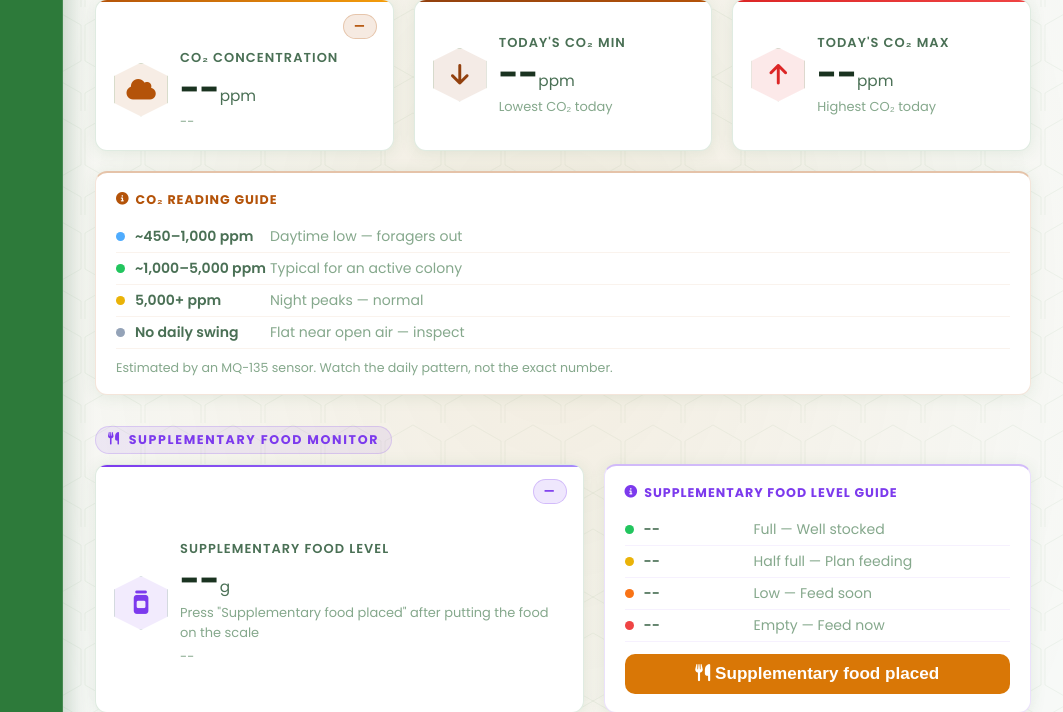
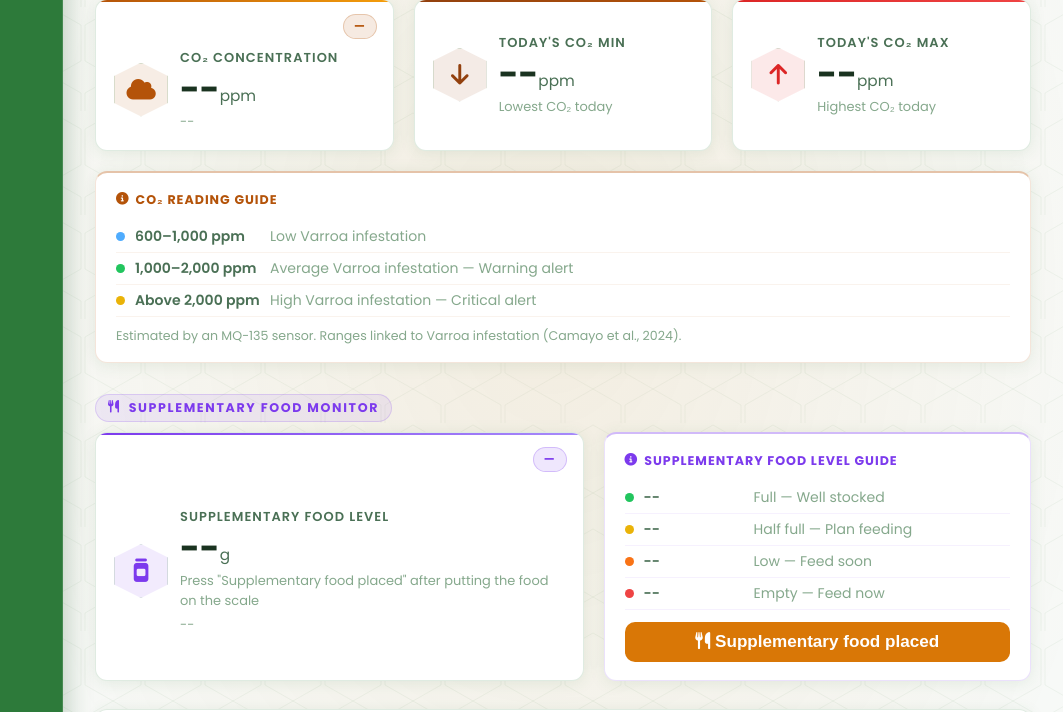
Before and after one commit to estoqueMark/HiveSense_Laragon, a PHP site: page /index.php?url=dashboard in a window 1280 px wide. Shown: the part 617-1329 px from the top of the page, without its empty margins (217-1280 px from the left). Run offline with PHP 8.4, Linux system fonts and the light colour scheme; the visitor is signed in with stand-in values (Sample User, id 1); tables that the repository leaves empty or names only in its code hold one stand-in row (values such as "Sample post"); some libraries are stand-ins or nearby versions.

Commit message:
After Defense

```diff
--- a/app/controllers/Dashboard.php
+++ b/app/controllers/Dashboard.php
@@ -66,6 +66,13 @@ class Dashboard extends Hive_Controller {
             }
 
             $responseData = array_merge($latest, $minMax ?? []);
+
+            // Estimated CO2 ranges (Camayo et al., 2024) used for the badge and the alerts
+            $responseData['co2_bands'] = [
+                'low'      => Alert_Model::CO2_LOW_PPM,
+                'warning'  => Alert_Model::CO2_WARNING_PPM,
+                'critical' => Alert_Model::CO2_CRITICAL_PPM,
+            ];
 
             // Food status is judged against the weight recorded as "full" (Food placed button)
             $responseData['food_bands'] = [
@@ -427,7 +434,14 @@ class Dashboard extends Hive_Controller {
             return $RED;
         };
         // CO2 is an uncalibrated MQ-135 estimate, so it is left uncoloured
-        $co2Color = function ($v) { return null; };
+        // CO2 (estimated): same limits as the alerts (warning 1,000-2,000 ppm, critical above 2,000 ppm)
+        $co2Color = function ($v) use ($RED, $ORANGE) {
+            if ($v === null || $v === '') return null;
+            $v = (float)$v;
+            if ($v > Alert_Model::CO2_CRITICAL_PPM) return $RED;
+            if ($v >= Alert_Model::CO2_WARNING_PPM) return $ORANGE;
+            return null;
+        };
 
         // Food is coloured against the "full" weight recorded for this hive (Food placed button).
         // No recorded full weight = no colour (there is nothing to compare against).
@@ -572,8 +586,8 @@ class Dashboard extends Hive_Controller {
             [$BLUE,   'Cold (temp below 32 °C)'],
             [$GREEN,  'Optimal / Good / Full supplementary food'],
             [$YELLOW, 'Warm / Humid / Half-full supplementary food'],
-            [$ORANGE, 'Dry / Low supplementary food'],
-            [$RED,    'Hot / Very humid / Empty supplementary food'],
+            [$ORANGE, 'Dry / Warning CO2 (1,000-2,000 ppm) / Low supplementary food'],
+            [$RED,    'Hot / Very humid / Critical CO2 (above 2,000 ppm) / Empty supplementary food'],
         ];
         foreach ($legend as $i => [$rgb, $text]) {
             $cell = 'A' . ($l + 1 + $i);
--- a/app/core/config.php
+++ b/app/core/config.php
@@ -40,7 +40,7 @@ define('FOOD_MAX_G', 20000);
 date_default_timezone_set('Asia/Manila');
 
 // A hive counts as offline if it has sent nothing for this many minutes
-if (!defined('SENSOR_OFFLINE_MIN')) define('SENSOR_OFFLINE_MIN', 10);
+if (!defined('SENSOR_OFFLINE_MIN')) define('SENSOR_OFFLINE_MIN', 3);
 
 // Don't show PHP errors to visitors on the live site
 error_reporting(E_ALL);
--- a/app/models/Alert_Model.php
+++ b/app/models/Alert_Model.php
@@ -8,8 +8,12 @@ class Alert_Model extends Base_Model {
     const TEMP_HOT        = 38;
     const HUM_DRY         = 50;
     const HUM_VERY_HUMID  = 85;
-    // CO2 is shown on the dashboard as an informational trend only. Healthy colonies cycle
-    // between ~500 ppm (day) and 5,000+ ppm (night), so no fixed limit is used for alerts.
+    // Estimated CO2 (MQ-135) ranges linked to Varroa infestation (Camayo et al., 2024):
+    //   600-1000 ppm = low infestation, 1000-2000 ppm = average (warning alert),
+    //   above 2000 ppm = high (critical alert)
+    const CO2_LOW_PPM      = 600;
+    const CO2_WARNING_PPM  = 1000;
+    const CO2_CRITICAL_PPM = 2000;
 
     // Food is judged against the weight the beekeeper recorded as "full" (button on the dashboard)
     const FOOD_FULL_PCT   = 75;   // >= 75% of the recorded full weight = Full
@@ -53,10 +57,16 @@ class Alert_Model extends Base_Model {
             }
         }
 
-        // CO2 is informational only (no alerts) - but still counted as "reported" so any old
-        // CO2 alert left in the database is resolved automatically.
         if ($co2 !== null) {
             $reported[] = 'co2';
+            $ppm = round($co2);
+            if ($co2 > self::CO2_CRITICAL_PPM) {
+                $triggered[] = ['type' => 'co2', 'severity' => 'critical', 'value' => $co2,
+                    'message' => "Estimated CO₂ reached {$ppm} ppm — range linked to a high Varroa infestation. Inspect the hive for Varroa mites now."];
+            } elseif ($co2 >= self::CO2_WARNING_PPM) {
+                $triggered[] = ['type' => 'co2', 'severity' => 'warning', 'value' => $co2,
+                    'message' => "Estimated CO₂ reached {$ppm} ppm — range linked to an average Varroa infestation. Inspect the hive for Varroa mites."];
+            }
         }
 
         if ($foodLevel !== null) {
--- a/app/views/dashboard.view.php
+++ b/app/views/dashboard.view.php
@@ -220,11 +220,10 @@
                 </div>
                 <div class="co2-scale-card">
                     <div class="co2-scale-title"><i class="fas fa-info-circle"></i> CO₂ Reading Guide</div>
-                    <div class="co2-scale-row"><span class="co2-dot low"></span><span class="co2-scale-range">~450–1,000 ppm</span><span class="co2-scale-label">Daytime low — foragers out</span></div>
-                    <div class="co2-scale-row"><span class="co2-dot typical"></span><span class="co2-scale-range">~1,000–5,000 ppm</span><span class="co2-scale-label">Typical for an active colony</span></div>
-                    <div class="co2-scale-row"><span class="co2-dot peak"></span><span class="co2-scale-range">5,000+ ppm</span><span class="co2-scale-label">Night peaks — normal</span></div>
-                    <div class="co2-scale-row"><span class="co2-dot flat"></span><span class="co2-scale-range">No daily swing</span><span class="co2-scale-label">Flat near open air — inspect</span></div>
-                    <div class="co2-scale-note">Estimated by an MQ-135 sensor. Watch the daily pattern, not the exact number.</div>
+                    <div class="co2-scale-row"><span class="co2-dot low"></span><span class="co2-scale-range">600–1,000 ppm</span><span class="co2-scale-label">Low Varroa infestation</span></div>
+                    <div class="co2-scale-row"><span class="co2-dot typical"></span><span class="co2-scale-range">1,000–2,000 ppm</span><span class="co2-scale-label">Average Varroa infestation — Warning alert</span></div>
+                    <div class="co2-scale-row"><span class="co2-dot peak"></span><span class="co2-scale-range">Above 2,000 ppm</span><span class="co2-scale-label">High Varroa infestation — Critical alert</span></div>
+                    <div class="co2-scale-note">Estimated by an MQ-135 sensor. Ranges linked to Varroa infestation (Camayo et al., 2024).</div>
                 </div>
             </div>
         </div>
--- a/index.php
+++ b/index.php
@@ -110,15 +110,7 @@ if ($seg0 === '' || $seg0 === 'home') {
         header('Location: ' . ROOT . '/dashboard');
         exit();
     }
-    $announcements = [];
-    try {
-        require_once MODELS_PATH . '/Base_Model.php';
-        require_once MODELS_PATH . '/Announcement_Model.php';
-        $announcements = (new Announcement_Model())->getActive();
-    } catch (\Throwable $e) {
-        $announcements = [];
-    }
-    (new Base_Controller())->view('home', ['announcements' => $announcements]);
+    (new Base_Controller())->view('home');
 }
 
 // ── LOGIN ─────────────────────────────────────────────────────
@@ -232,11 +224,21 @@ elseif ($seg0 === 'api' && $seg1 !== '') {
         case 'alert_history':             $dash->getAlertHistory();      break;
         case 'alert_acknowledge':         $dash->acknowledgeAlert();     break;
         case 'food_placed':               $dash->foodPlaced();           break;
+        case 'bridge_sync':
+            require_once CONTROLLERS_PATH . '/ThingSpeak_Bridge.php';
+            (new ThingSpeak_Bridge())->syncFromDashboard();
+            break;
         default:
             header('Content-Type: application/json');
             echo json_encode(['success' => false, 'message' => 'Unknown API endpoint.']);
             exit();
     }
+}
+
+// ── THINGSPEAK BRIDGE (shared-secret auth — no session needed) ─
+elseif ($seg0 === 'thingspeak_bridge') {
+    require_once CONTROLLERS_PATH . '/ThingSpeak_Bridge.php';
+    (new ThingSpeak_Bridge())->index();
 }
 
 // ── INGEST (API key auth — no session needed) ─────────────────
```
Also changed, not shown: public/assets/js/dashboard.js.
